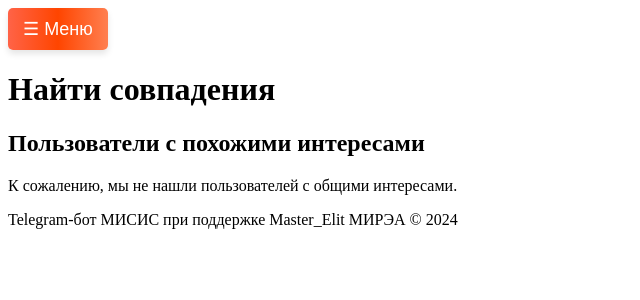
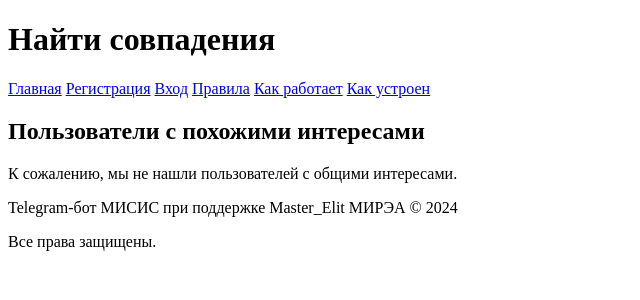
Before and after one commit to Master1910/misis, a Flask app: page /find_matches in a window 1280 px wide. Shown: the top 300 px of the page, without its empty margins (0-640 px from the left). Run offline with Flask 2, Linux system fonts and the light colour scheme.

Commit message:
Update base.html

```diff
--- a/templates/base.html
+++ b/templates/base.html
@@ -7,9 +7,9 @@
     <link rel="stylesheet" href="{{ url_for('static', filename='styles.css') }}">
 </head>
 <body>
-    <!-- Боковое меню -->
-    <div id="sidebar" class="sidebar">
-        <button class="close-btn" onclick="toggleSidebar()">×</button>
+    <!-- Шапка сайта -->
+    <header>
+        <h1>{{ title }}</h1>
         <nav>
             <a href="{{ url_for('home') }}">Главная</a>
             <a href="{{ url_for('register') }}">Регистрация</a>
@@ -22,28 +22,29 @@
                 <a href="{{ url_for('logout') }}">Выход</a>
             {% endif %}
         </nav>
+    </header>
+
+    <!-- Приветствие -->
+    {% if welcome_message %}
+    <div class="welcome-message">
+        <p>Добро пожаловать на сайт Telegram-бота МИСИС!</p>
     </div>
+    {% endif %}
 
-    <!-- Основное содержимое -->
-    <div id="main-content" class="main-content">
-        <!-- Кнопка для бокового меню -->
-        <header>
-            <button class="menu-btn" onclick="toggleSidebar()">☰ Меню</button>
-            <h1>{{ title }}</h1>
-        </header>
-        <main>
-            <div class="container fade">
-                {% block content %}
-                <h2>Добро пожаловать!</h2>
-                <p>Используйте боковое меню для навигации.</p>
-                {% endblock %}
-            </div>
-        </main>
-    </div>
+    <!-- Основной контент -->
+    <main>
+        <div class="container">
+            {% block content %}
+            {% endblock %}
+        </div>
+    </main>
 
     <!-- Подвал -->
     <footer>
-        <p>Telegram-бот МИСИС при поддержке Master_Elit МИРЭА © 2024</p>
+        <div class="footer-highlight">
+            Telegram-бот МИСИС при поддержке Master_Elit МИРЭА © 2024
+        </div>
+        <p>Все права защищены.</p>
     </footer>
 
     <!-- Подключение JavaScript -->
```
